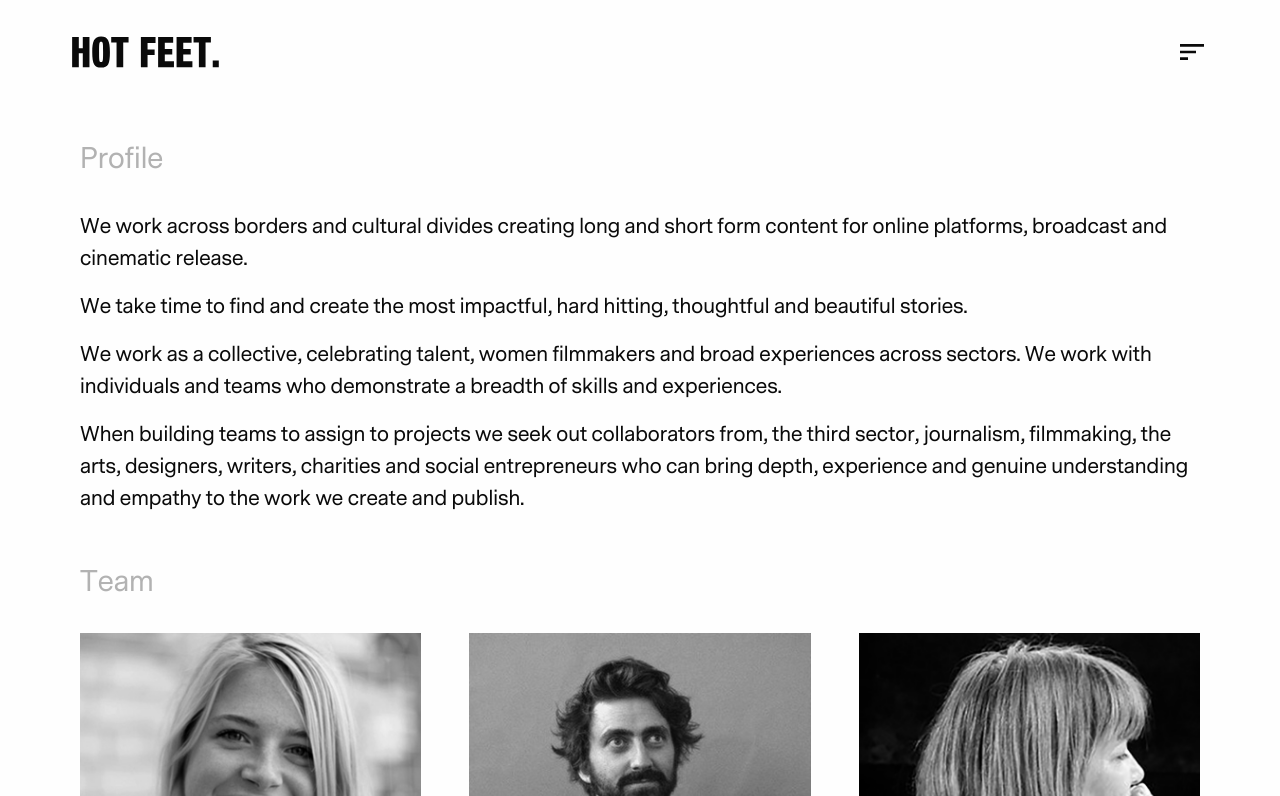
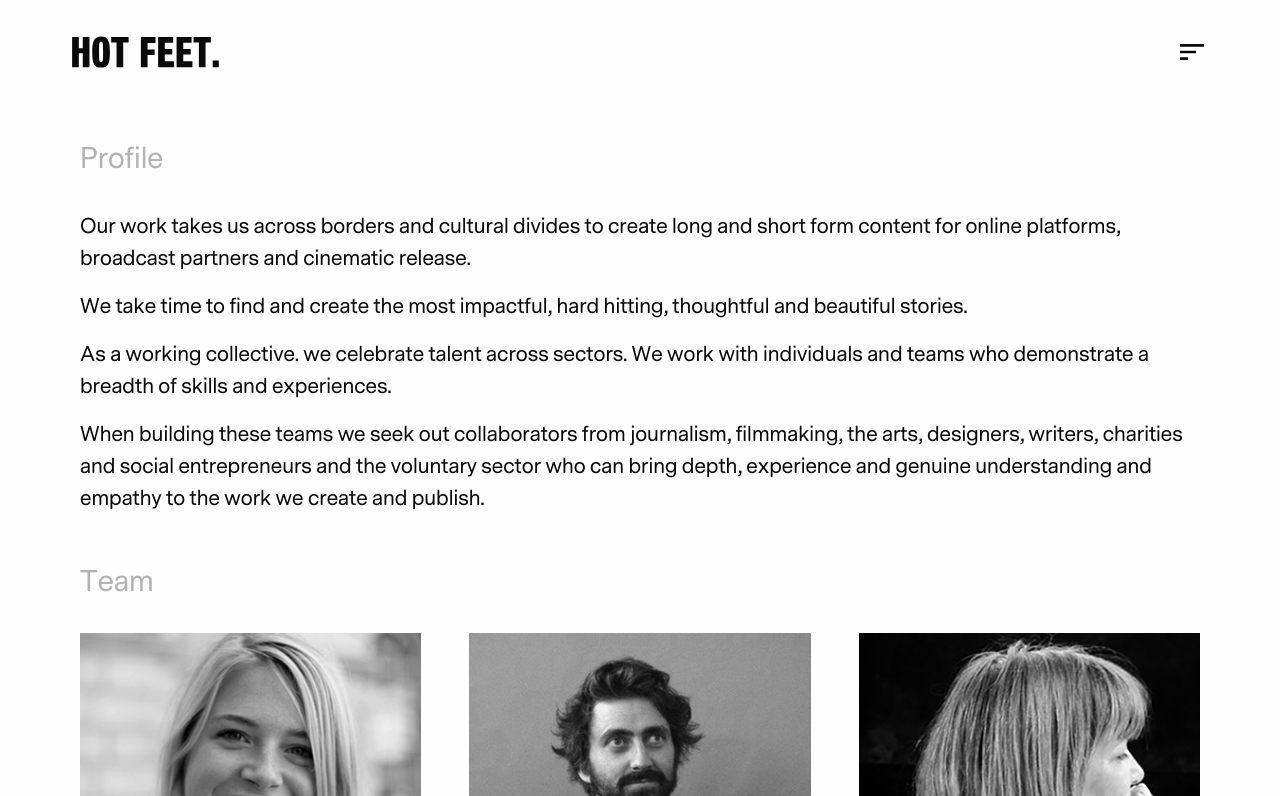
Before and after one commit to garethjohnsdesign/hotfeet.beta, a Jekyll site: the page built from about.md, in a window 1280 px wide and 900 px high, cut to the strip 104-900 px from the top of the window. Built offline with Jekyll 4.4.1, drawn with Linux system fonts in a browser that asks for light colours.

Commit message:
Updated Home and 2 other files

```diff
--- a/_layouts/home.html
+++ b/_layouts/home.html
@@ -7,7 +7,7 @@ layout: default
   <div class="grid-x grid-padding-x grid-padding-y padding-vertical-space-1">
 
     <div class="small-12 medium-10 large-10 xxlarge-9 cell">
-      <h1 class="h2">{{page.header}}</h1>
+      <h1 class="h2 margin-top-0">{{page.header}}</h1>
       {% if page.sub-header %}
       <h2 class="sans-regular medium-gray">{{page.sub-header}}</h2>
       {% endif %}
--- a/_work/the-52-percent.markdown
+++ b/_work/the-52-percent.markdown
@@ -6,7 +6,7 @@ excerpt: We travelled around the country to meet a selection of the majority of
   citizens who voted to leave the European Union
 image: "/uploads/the-52-percent-feature.jpg"
 client: The Guardian
-video: https://vimeo.com/149032266
+video: https://vimeo.com/307027610
 discipline: Film
 format:
 - 8min
--- a/about.md
+++ b/about.md
@@ -42,10 +42,10 @@ has-clients: true
 layout: about
 ---
 
-We work across borders and cultural divides creating long and short form content for online platforms, broadcast and cinematic release.
+Our work takes us across borders and cultural divides to create long and short form content for online platforms, broadcast partners and cinematic release.
 
 We take time to find and create the most impactful, hard hitting, thoughtful and beautiful stories.
 
-We work as a collective, celebrating talent, women filmmakers and broad experiences across sectors. We work with individuals and teams who demonstrate a breadth of skills and experiences.
+As a working collective. we celebrate talent across sectors. We work with individuals and teams who demonstrate a breadth of skills and experiences.
 
-When building teams to assign to projects we seek out collaborators from, the third sector, journalism, filmmaking, the arts, designers, writers, charities and social entrepreneurs who can bring depth, experience and genuine understanding and empathy to the work we create and publish.
+When building these teams we seek out collaborators from journalism, filmmaking, the arts, designers, writers, charities and social entrepreneurs and the voluntary sector who can bring depth, experience and genuine understanding and empathy to the work we create and publish.
```
